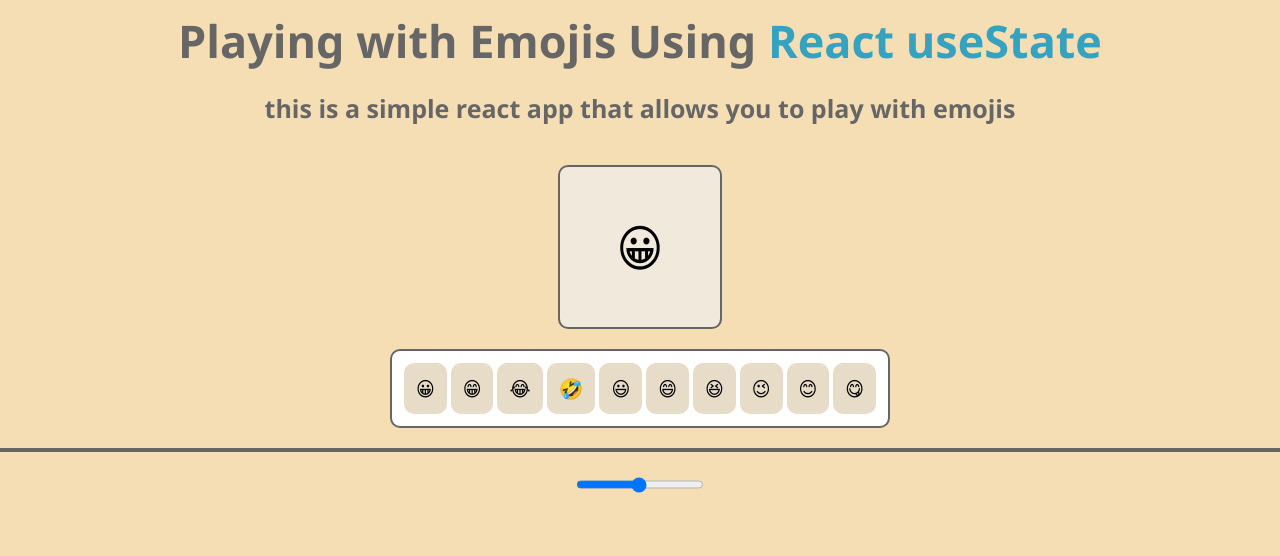
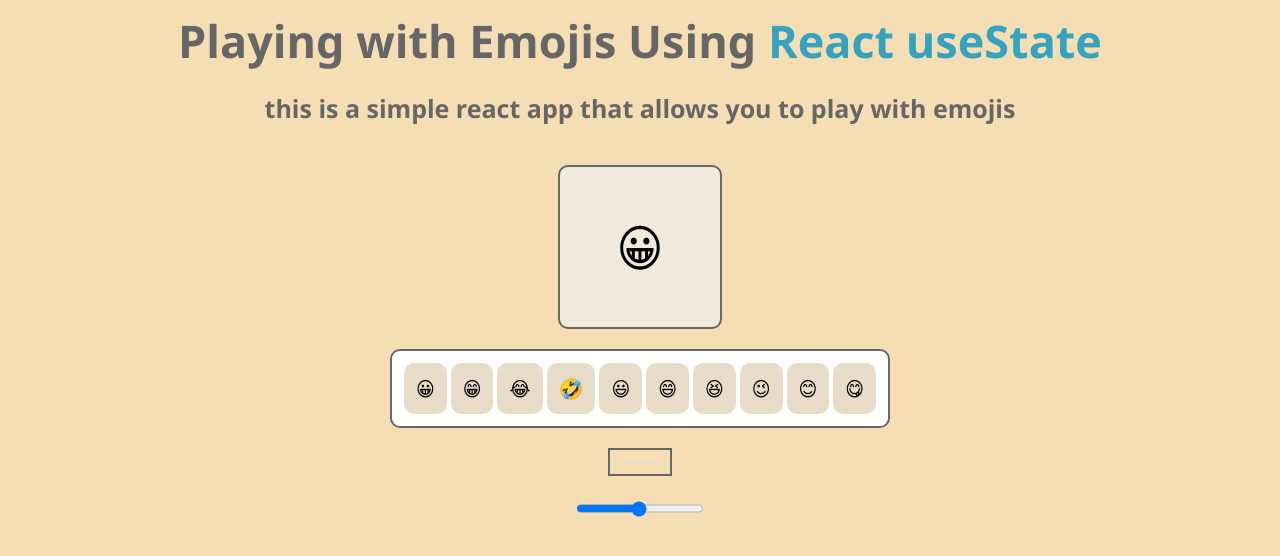
Before and after one commit to ANSHUMANMOREY7/usestate-web, a React (Vite) app: page / in a window 1280 px wide. Shown: the top 556 px of the page. Built offline with nearby package versions, Linux system fonts and the light colour scheme.

Commit message:
color boxes added in colour picker option

```diff
--- a/src/Home.css
+++ b/src/Home.css
@@ -90,6 +90,17 @@
     justify-content: center;
     align-items: center;
     border: 2px solid #666666;
-
+    width: fit-content;
+    margin: 0 auto;
+    padding: 10px;
 
 }
+.color{
+    display: flex;
+    justify-content: center;
+    align-items: center;
+    border-radius: 10px;
+    border: 2px solid transparent;
+    background-color: rgb(231, 220, 200);
+
+}
```
